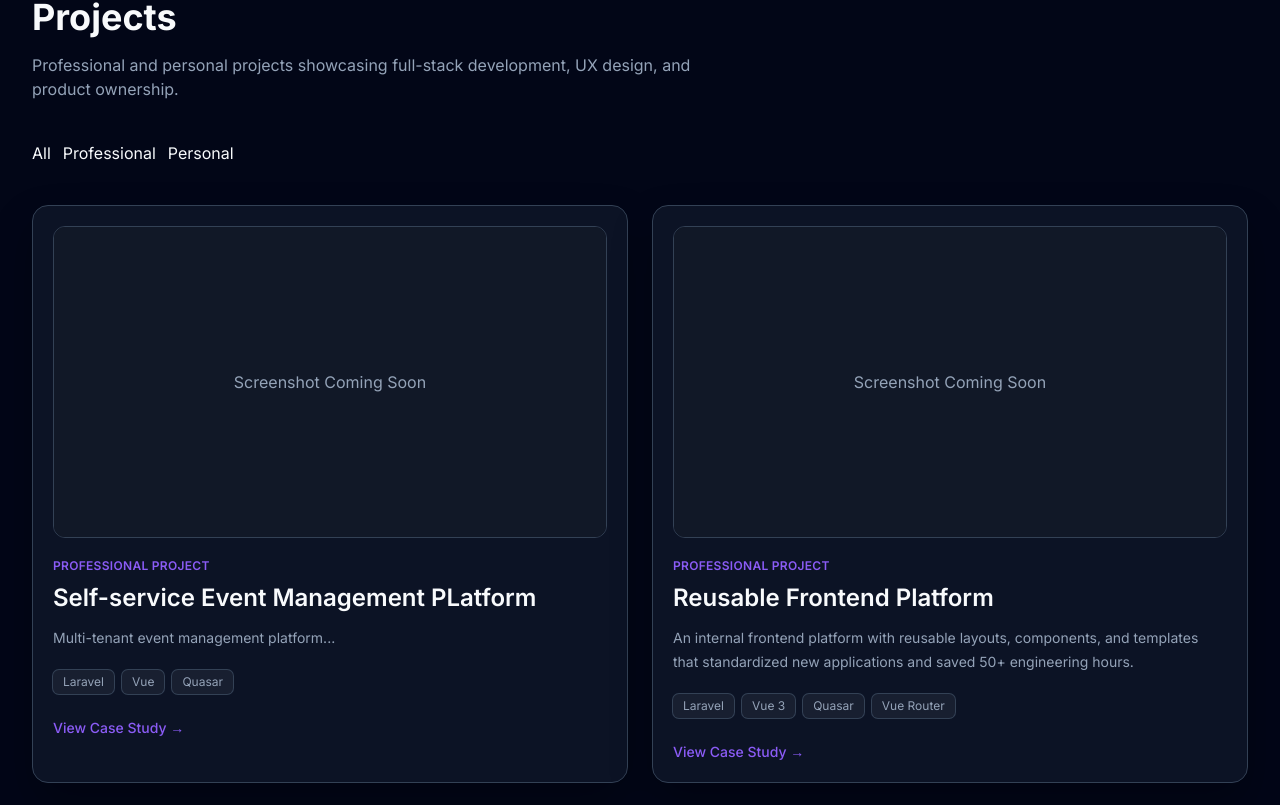
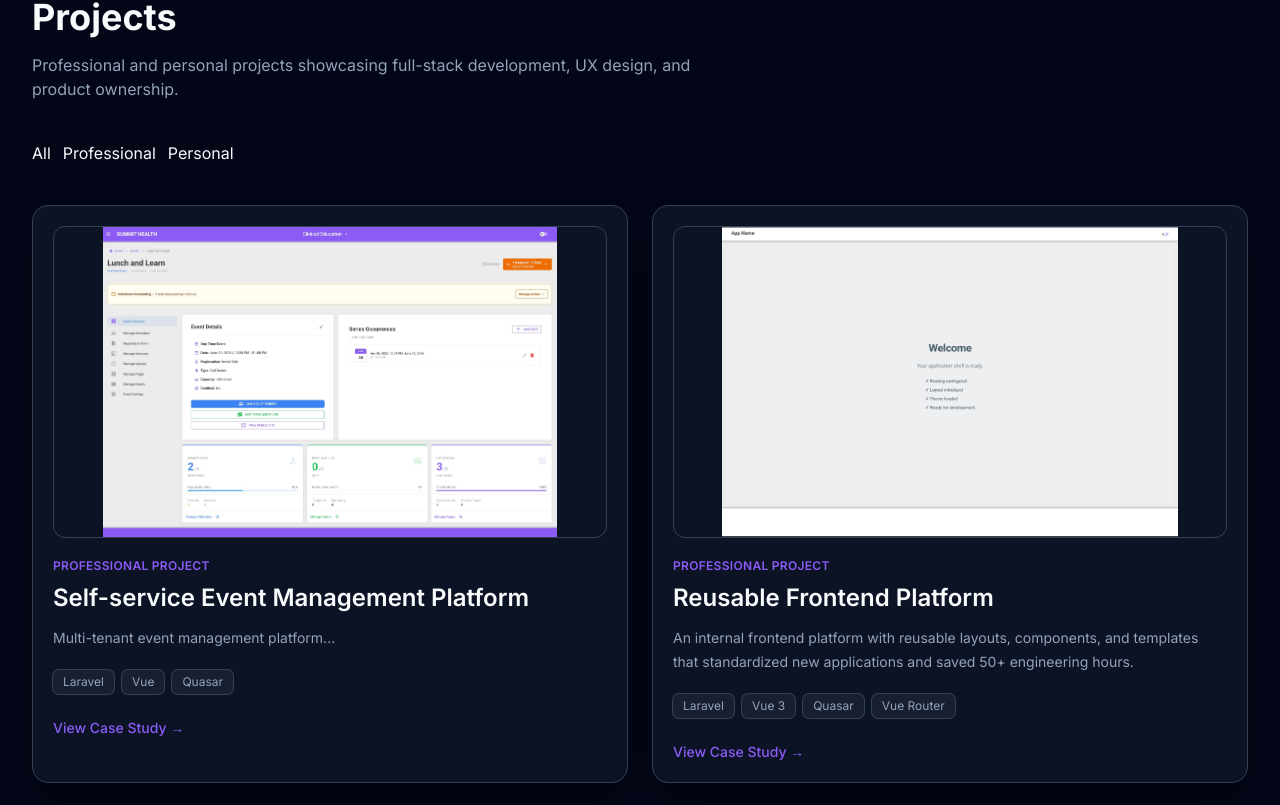
Before and after one commit to ashlee-seagle/developer-portfolio, a Vue app: page / in a window 1280 px wide. Shown: the part 623-1428 px from the top of the page. Built offline with nearby package versions, Linux system fonts and the light colour scheme.

Commit message:
feat: add project screenshots to portfolio cards

```diff
--- a/src/components/projects/ProjectCard.vue
+++ b/src/components/projects/ProjectCard.vue
@@ -5,7 +5,7 @@
     v-if="project.image"
     :src="project.image"
     :alt="`${project.title} screenshot`"
-    class="h-full w-full object-cover"
+    class="h-full w-full object-contain"
   />
 
   <div
--- a/src/sections/ProjectSection.vue
+++ b/src/sections/ProjectSection.vue
@@ -37,13 +37,17 @@
 <script setup lang="ts">
   import type { Project } from '../types/project';
   import ProjectCard from '../components/projects/ProjectCard.vue';
+  import eventOverviewImage from '../assets/images/projects/event-platform/event-overview.png'
+  import blankStarterShellImage from '../assets/images/projects/reusable-frontend-platform/blank-starter-shell.png'
+
   const projects: Project[] = [
   {
-    title: 'Self-service Event Management PLatform',
+    title: 'Self-service Event Management Platform',
     type: 'professional',
     description: 'Multi-tenant event management platform...',
     technologies: ['Laravel', 'Vue', 'Quasar'],
     caseStudyRoute: '/projects/self-service-event-management-platform',
+    image: eventOverviewImage,
   },
   {
   title: 'Reusable Frontend Platform',
@@ -52,6 +56,7 @@
     'An internal frontend platform with reusable layouts, components, and templates that standardized new applications and saved 50+ engineering hours.',
   technologies: ['Laravel', 'Vue 3', 'Quasar', 'Vue Router'],
   caseStudyRoute: '/projects/reusable-frontend-platform',
+  image: blankStarterShellImage,
   },
   {
     title: 'Plan My Workout',
```
